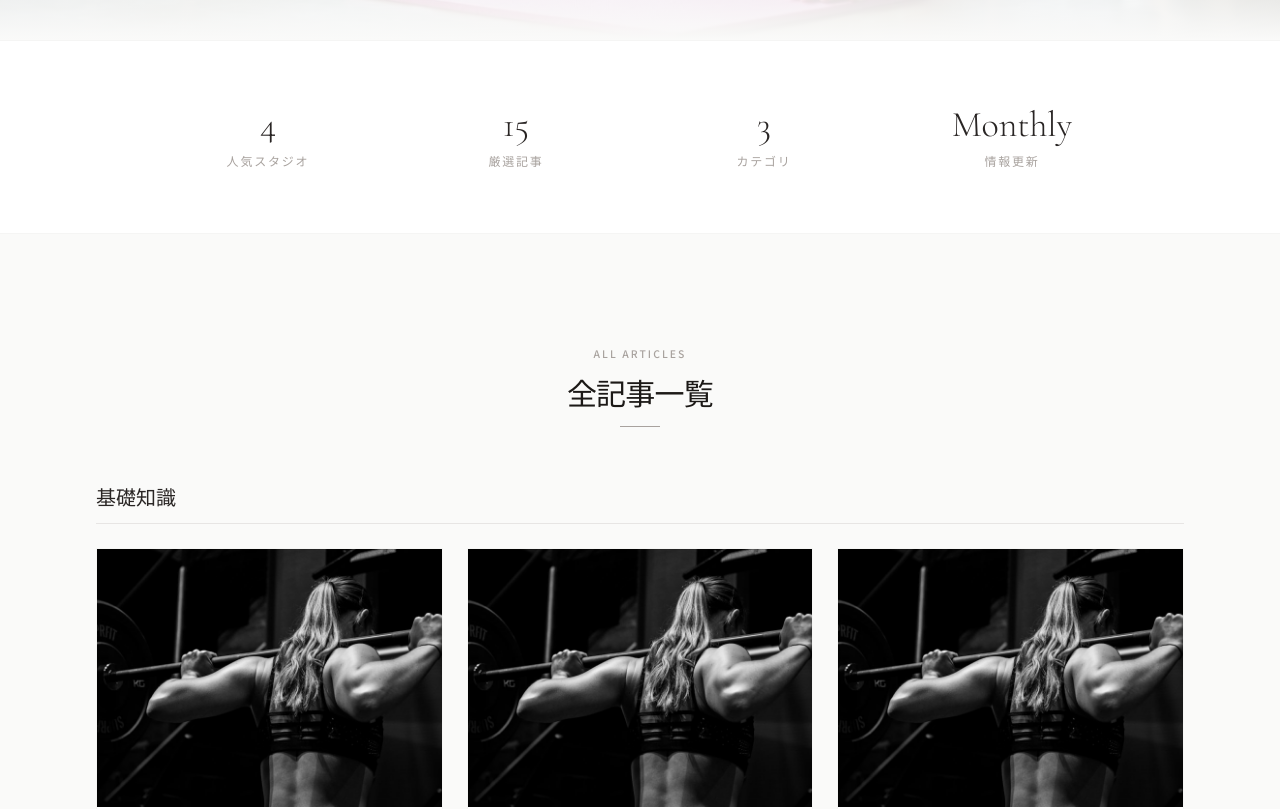
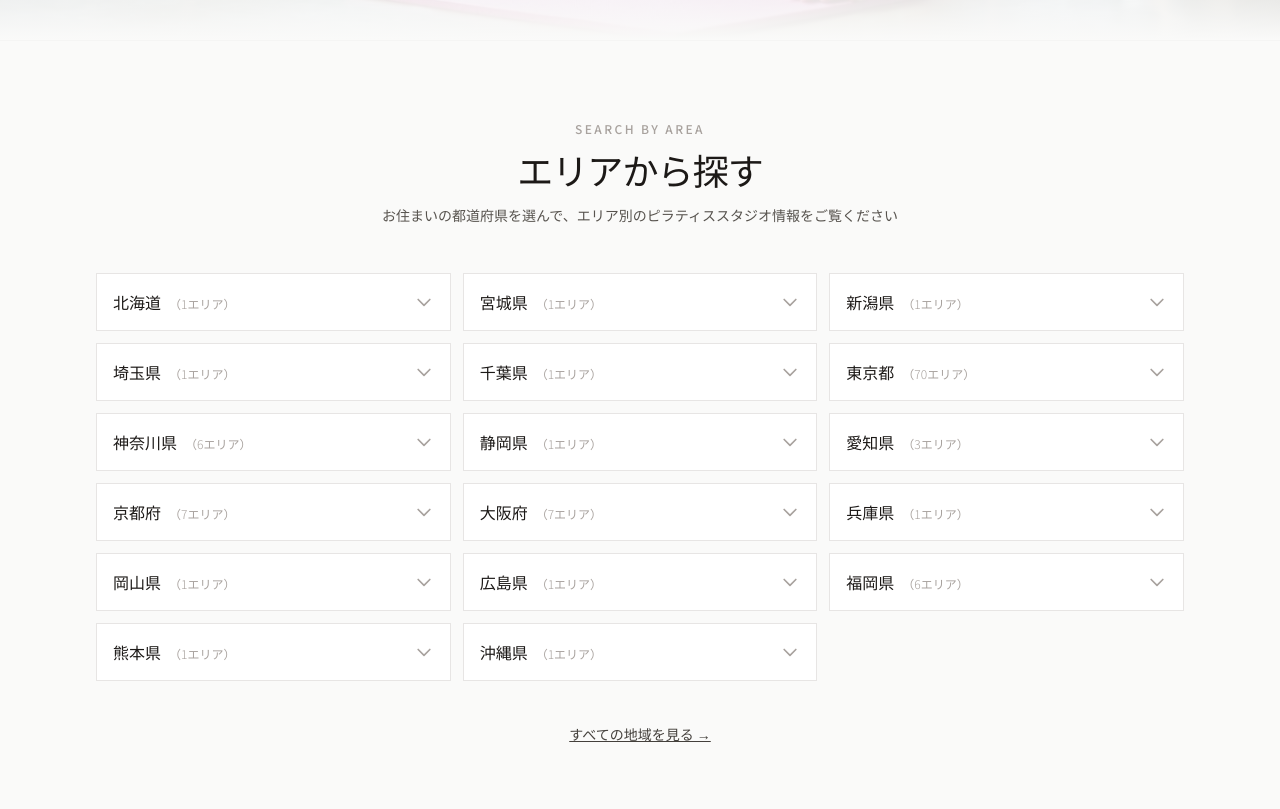
Before and after one commit to webmaster0818/pilates-biyori, a Next.js app: page / in a window 1280 px wide. Shown: the part 760-1569 px from the top of the page. Built offline with nearby package versions, Linux system fonts and the light colour scheme.

Commit message:
Add: トップページにエリア検索アコーディオン追加（都道府県別）

```diff
--- a/app/page.tsx
+++ b/app/page.tsx
@@ -2,7 +2,8 @@
 
 import { useEffect } from 'react'
 import Link from 'next/link'
-import Script from 'next/script'
+import Script from "next/script"
+import { AreaSearch } from "@/components/AreaSearch"
 
 export default function Home() {
   useEffect(() => {
@@ -160,6 +161,9 @@ export default function Home() {
             </div>
           </div>
         </section>
+
+        {/* Area Search */}
+        <AreaSearch />
 
         {/* Trust Numbers */}
         <section className="py-16 bg-white border-y border-warm-100">
--- /dev/null
+++ b/components/AreaSearch.tsx
@@ -0,0 +1,93 @@
+'use client'
+
+import { useState } from 'react'
+import Link from 'next/link'
+import { prefectureAreas } from '@/data/prefectureAreas'
+
+export function AreaSearch() {
+  const [openPref, setOpenPref] = useState<string | null>(null)
+
+  const toggle = (pref: string) => {
+    setOpenPref(openPref === pref ? null : pref)
+  }
+
+  return (
+    <section className="py-16 md:py-20 bg-warm-50 border-y border-warm-100" id="area-search">
+      <div className="max-w-6xl mx-auto px-6 lg:px-8">
+        <div className="text-center mb-12">
+          <p className="text-xs uppercase tracking-[0.2em] font-medium text-warm-400 mb-3">
+            Search by Area
+          </p>
+          <h2 className="text-2xl md:text-3xl lg:text-4xl font-light text-warm-900 tracking-tight mb-4">
+            エリアから探す
+          </h2>
+          <p className="text-warm-600 text-sm font-light">
+            お住まいの都道府県を選んで、エリア別のピラティススタジオ情報をご覧ください
+          </p>
+        </div>
+
+        <div className="grid grid-cols-1 md:grid-cols-2 lg:grid-cols-3 gap-3">
+          {prefectureAreas.map((pref) => (
+            <div
+              key={pref.prefecture}
+              className="border border-warm-200 rounded-lg overflow-hidden bg-white"
+            >
+              <button
+                onClick={() => toggle(pref.prefecture)}
+                className="w-full flex items-center justify-between p-4 hover:bg-warm-50 transition text-left"
+                aria-expanded={openPref === pref.prefecture}
+              >
+                <span className="font-medium text-warm-900">
+                  {pref.prefecture}
+                  <span className="ml-2 text-xs text-warm-400 font-light">
+                    （{pref.areas.length}エリア）
+                  </span>
+                </span>
+                <svg
+                  className={`w-5 h-5 text-warm-400 transition-transform ${
+                    openPref === pref.prefecture ? 'rotate-180' : ''
+                  }`}
+                  fill="none"
+                  stroke="currentColor"
+                  viewBox="0 0 24 24"
+                >
+                  <path
+                    strokeLinecap="round"
+                    strokeLinejoin="round"
+                    strokeWidth="2"
+                    d="M19 9l-7 7-7-7"
+                  />
+                </svg>
+              </button>
+              {openPref === pref.prefecture && (
+                <div className="border-t border-warm-200 bg-warm-50 p-4">
+                  <ul className="grid grid-cols-2 gap-2">
+                    {pref.areas.map((area) => (
+                      <li key={area.slug}>
+                        <Link
+                          href={`/area/${area.slug}/`}
+                          className="block text-sm text-warm-700 hover:text-warm-900 hover:underline py-1 font-light"
+                        >
+                          {area.name}
+                        </Link>
+                      </li>
+                    ))}
+                  </ul>
+                </div>
+              )}
+            </div>
+          ))}
+        </div>
+
+        <div className="text-center mt-10">
+          <Link
+            href="/area/"
+            className="inline-block text-sm text-warm-700 hover:text-warm-900 underline font-light"
+          >
+            すべての地域を見る →
+          </Link>
+        </div>
+      </div>
+    </section>
+  )
+}
--- /dev/null
+++ b/data/prefectureAreas.ts
@@ -0,0 +1,198 @@
+// 都道府県別エリアデータ
+export const prefectureAreas = [
+  {
+    prefecture: '北海道',
+    areas: [
+      { slug: 'sapporo', name: '札幌' },
+    ],
+  },
+  {
+    prefecture: '宮城県',
+    areas: [
+      { slug: 'sendai', name: '仙台' },
+    ],
+  },
+  {
+    prefecture: '新潟県',
+    areas: [
+      { slug: 'niigata', name: '新潟' },
+    ],
+  },
+  {
+    prefecture: '埼玉県',
+    areas: [
+      { slug: 'omiya', name: '大宮' },
+    ],
+  },
+  {
+    prefecture: '千葉県',
+    areas: [
+      { slug: 'chiba', name: '千葉' },
+    ],
+  },
+  {
+    prefecture: '東京都',
+    areas: [
+      { slug: 'tokyo', name: '東京' },
+      { slug: 'tokyo-station', name: '東京駅' },
+      { slug: 'shinjuku', name: '新宿' },
+      { slug: 'shibuya', name: '渋谷' },
+      { slug: 'ikebukuro', name: '池袋' },
+      { slug: 'ginza', name: '銀座' },
+      { slug: 'shinagawa', name: '品川' },
+      { slug: 'shimbashi', name: '新橋' },
+      { slug: 'yurakucho', name: '有楽町' },
+      { slug: 'ueno', name: '上野' },
+      { slug: 'akihabara', name: '秋葉原' },
+      { slug: 'nippori', name: '日暮里' },
+      { slug: 'nishi-nippori', name: '西日暮里' },
+      { slug: 'akabane', name: '赤羽' },
+      { slug: 'otsuka', name: '大塚' },
+      { slug: 'sugamo', name: '巣鴨' },
+      { slug: 'takadanobaba', name: '高田馬場' },
+      { slug: 'shin-okubo', name: '新大久保' },
+      { slug: 'tamachi', name: '田町' },
+      { slug: 'hamamatsucho', name: '浜松町' },
+      { slug: 'gotanda', name: '五反田' },
+      { slug: 'meguro', name: '目黒' },
+      { slug: 'ebisu', name: '恵比寿' },
+      { slug: 'omotesando', name: '表参道' },
+      { slug: 'roppongi', name: '六本木' },
+      { slug: 'akasaka', name: '赤坂' },
+      { slug: 'nagatacho', name: '永田町' },
+      { slug: 'azabujuban', name: '麻布十番' },
+      { slug: 'shirokanedai', name: '白金高輪' },
+      { slug: 'otemachi', name: '大手町' },
+      { slug: 'marunouchi', name: '丸の内' },
+      { slug: 'nihonbashi', name: '日本橋' },
+      { slug: 'iidabashi', name: '飯田橋' },
+      { slug: 'kagurazaka', name: '神楽坂' },
+      { slug: 'suidobashi', name: '水道橋' },
+      { slug: 'korakuen', name: '後楽園' },
+      { slug: 'yotsuya', name: '四ツ谷' },
+      { slug: 'aoyama-itchome', name: '青山一丁目' },
+      { slug: 'mita', name: '三田' },
+      { slug: 'monzen-nakacho', name: '門前仲町' },
+      { slug: 'kinshicho', name: '錦糸町' },
+      { slug: 'kameido', name: '亀戸' },
+      { slug: 'kita-senju', name: '北千住' },
+      { slug: 'oshiage', name: '押上' },
+      { slug: 'asakusa', name: '浅草' },
+      { slug: 'ochanomizu', name: '御茶ノ水' },
+      { slug: 'nakameguro', name: '中目黒' },
+      { slug: 'yutenji', name: '祐天寺' },
+      { slug: 'gakugei-daigaku', name: '学芸大学' },
+      { slug: 'toritsudaigaku', name: '都立大学' },
+      { slug: 'musashikoyama', name: '武蔵小山' },
+      { slug: 'daikanyama', name: '代官山' },
+      { slug: 'hiroo', name: '広尾' },
+      { slug: 'kamata', name: '蒲田' },
+      { slug: 'jiyugaoka', name: '自由が丘' },
+      { slug: 'futakotamagawa', name: '二子玉川' },
+      { slug: 'sangenjaya', name: '三軒茶屋' },
+      { slug: 'shimokitazawa', name: '下北沢' },
+      { slug: 'yoyogi-uehara', name: '代々木上原' },
+      { slug: 'seijo-gakuenmae', name: '成城学園前' },
+      { slug: 'nakano', name: '中野' },
+      { slug: 'koenji', name: '高円寺' },
+      { slug: 'asagaya', name: '阿佐ヶ谷' },
+      { slug: 'ogikubo', name: '荻窪' },
+      { slug: 'nishi-ogikubo', name: '西荻窪' },
+      { slug: 'kichijoji', name: '吉祥寺' },
+      { slug: 'mitaka', name: '三鷹' },
+      { slug: 'chofu', name: '調布' },
+      { slug: 'machida', name: '町田' },
+      { slug: 'tachikawa', name: '立川' },
+    ],
+  },
+  {
+    prefecture: '神奈川県',
+    areas: [
+      { slug: 'yokohama', name: '横浜' },
+      { slug: 'kawasaki', name: '川崎' },
+      { slug: 'kannai', name: '関内' },
+      { slug: 'fujisawa', name: '藤沢' },
+      { slug: 'musashikosugi', name: '武蔵小杉' },
+      { slug: 'honatsugi', name: '本厚木' },
+    ],
+  },
+  {
+    prefecture: '静岡県',
+    areas: [
+      { slug: 'shizuoka', name: '静岡' },
+    ],
+  },
+  {
+    prefecture: '愛知県',
+    areas: [
+      { slug: 'nagoya', name: '名古屋' },
+      { slug: 'nagoya-station', name: '名古屋駅' },
+      { slug: 'sakae', name: '栄' },
+    ],
+  },
+  {
+    prefecture: '京都府',
+    areas: [
+      { slug: 'kyoto', name: '京都' },
+      { slug: 'kyoto-station', name: '京都駅' },
+      { slug: 'karasuma-oike', name: '烏丸御池' },
+      { slug: 'shijo-kawaramachi', name: '四条河原町' },
+      { slug: 'kyoto-shiyakusho-mae', name: '京都市役所前' },
+      { slug: 'kitaoji', name: '北大路' },
+      { slug: 'gion-shijo', name: '祇園四条' },
+    ],
+  },
+  {
+    prefecture: '大阪府',
+    areas: [
+      { slug: 'osaka', name: '大阪' },
+      { slug: 'umeda', name: '梅田' },
+      { slug: 'namba', name: 'なんば' },
+      { slug: 'shinsaibashi', name: '心斎橋' },
+      { slug: 'tennoji', name: '天王寺' },
+      { slug: 'honmachi', name: '本町' },
+      { slug: 'esaka', name: '江坂' },
+    ],
+  },
+  {
+    prefecture: '兵庫県',
+    areas: [
+      { slug: 'kobe', name: '神戸' },
+    ],
+  },
+  {
+    prefecture: '岡山県',
+    areas: [
+      { slug: 'okayama', name: '岡山' },
+    ],
+  },
+  {
+    prefecture: '広島県',
+    areas: [
+      { slug: 'hiroshima', name: '広島' },
+    ],
+  },
+  {
+    prefecture: '福岡県',
+    areas: [
+      { slug: 'fukuoka', name: '福岡' },
+      { slug: 'tenjin', name: '天神' },
+      { slug: 'hakata', name: '博多' },
+      { slug: 'yakuin', name: '薬院' },
+      { slug: 'nishijin', name: '西新' },
+      { slug: 'kokura', name: '小倉' },
+    ],
+  },
+  {
+    prefecture: '熊本県',
+    areas: [
+      { slug: 'kumamoto', name: '熊本' },
+    ],
+  },
+  {
+    prefecture: '沖縄県',
+    areas: [
+      { slug: 'okinawa', name: '沖縄' },
+    ],
+  },
+]
```
